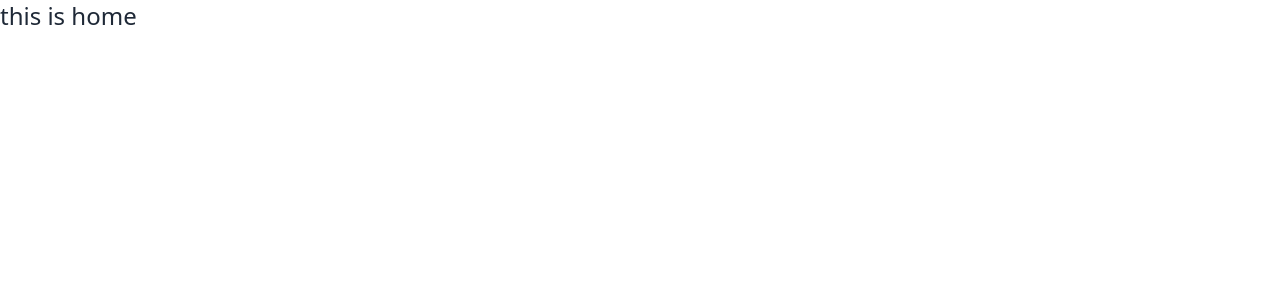
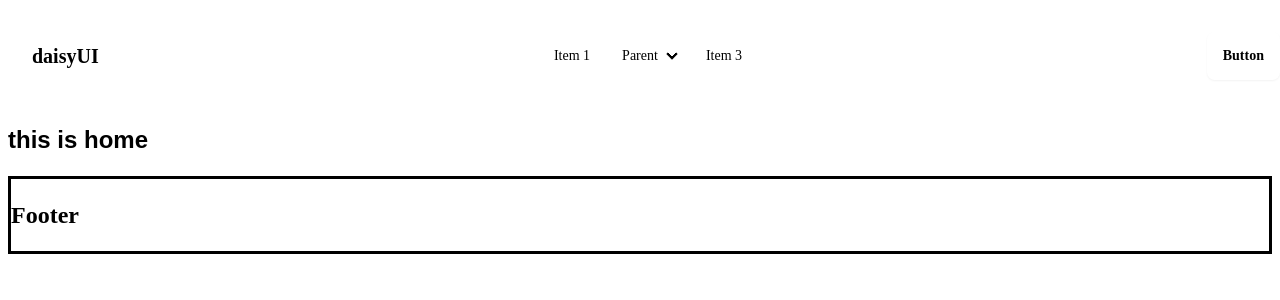
Before and after one commit to dishamallik/b9-a9, a React (Vite) app: page / in a window 1280 px wide. Shown: the top 300 px of the page. Built offline with nearby package versions, Linux system fonts and the light colour scheme.

Commit message:
created simple website

```diff
--- a/src/Layouts/Root.jsx
+++ b/src/Layouts/Root.jsx
@@ -1,8 +1,14 @@
 import {Outlet} from "react-router-dom";
+import Header from "../pages/Header/Header";
+import Footer from "../pages/Footer/Footer";
 const Root = () => {
     return (
         <div>
+            <Header></Header>
             <Outlet></Outlet>
+           <div className="border-solid">
+           <Footer></Footer>
+           </div>
         </div>
     );
 };
--- a/src/index.css
+++ b/src/index.css
@@ -1,3 +1,13 @@
+
+@import url('https://fonts.googleapis.com/css2?family=Poppins:ital,wght@0,100;0,200;0,300;0,400;0,500;0,600;0,700;0,800;0,900;1,100;1,200;1,300;1,400;1,500;1,600;1,700;1,800;1,900&display=swap')
+
+
+
+
+
+
+
+
 @tailwind base;
 @tailwind components;
 @tailwind utilities;
--- /dev/null
+++ b/src/pages/Footer/Footer.jsx
@@ -0,0 +1,11 @@
+
+
+const Footer = () => {
+    return (
+        <div>
+            <h2 className="text-2xl">Footer</h2>
+        </div>
+    );
+};
+
+export default Footer;
--- /dev/null
+++ b/src/pages/Header/Header.jsx
@@ -0,0 +1,47 @@
+
+
+const Header = () => {
+    return (
+        <div className="navbar bg-base-100">
+  <div className="navbar-start">
+    <div className="dropdown">
+      <div tabIndex={0} role="button" className="btn btn-ghost lg:hidden">
+        <svg xmlns="http://www.w3.org/2000/svg" className="h-5 w-5" fill="none" viewBox="0 0 24 24" stroke="currentColor"><path strokeLinecap="round" strokeLinejoin="round" strokeWidth="2" d="M4 6h16M4 12h8m-8 6h16" /></svg>
+      </div>
+      <ul tabIndex={0} className="menu menu-sm dropdown-content mt-3 z-[1] p-2 shadow bg-base-100 rounded-box w-52">
+        <li><a>Item 1</a></li>
+        <li>
+          <a>Parent</a>
+          <ul className="p-2">
+            <li><a>Submenu 1</a></li>
+            <li><a>Submenu 2</a></li>
+          </ul>
+        </li>
+        <li><a>Item 3</a></li>
+      </ul>
+    </div>
+    <a className="btn btn-ghost text-xl">daisyUI</a>
+  </div>
+  <div className="navbar-center hidden lg:flex">
+    <ul className="menu menu-horizontal px-1">
+      <li><a>Item 1</a></li>
+      <li>
+        <details>
+          <summary>Parent</summary>
+          <ul className="p-2">
+            <li><a>Submenu 1</a></li>
+            <li><a>Submenu 2</a></li>
+          </ul>
+        </details>
+      </li>
+      <li><a>Item 3</a></li>
+    </ul>
+  </div>
+  <div className="navbar-end">
+    <a className="btn">Button</a>
+  </div>
+</div>
+    );
+};
+
+export default Header;
--- a/src/pages/Home/Home.jsx
+++ b/src/pages/Home/Home.jsx
@@ -3,7 +3,7 @@
 const Home = () => {
     return (
         <div>
-            <h2 className="text-2xl">this is home</h2>
+            <h2 className="text-2xl font-poppins">this is home</h2>
         </div>
     );
 };
--- a/tailwind.config.js
+++ b/tailwind.config.js
@@ -5,7 +5,11 @@
     "./src/**/*.{js,ts,jsx,tsx}",
   ],
   theme: {
-    extend: {},
+    extend: {
+      fontFamily: {
+        poppins: "'Poppins', sans-serif"
+      }
+    },
   },
   plugins: [require("daisyui")],
 }
```
